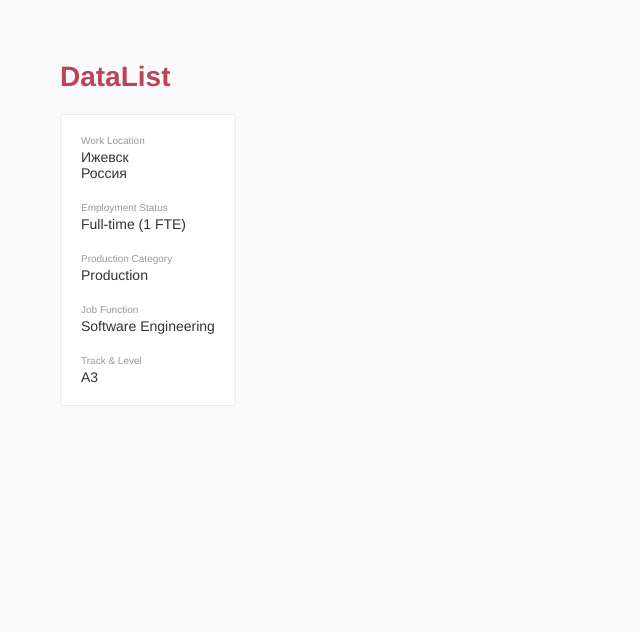
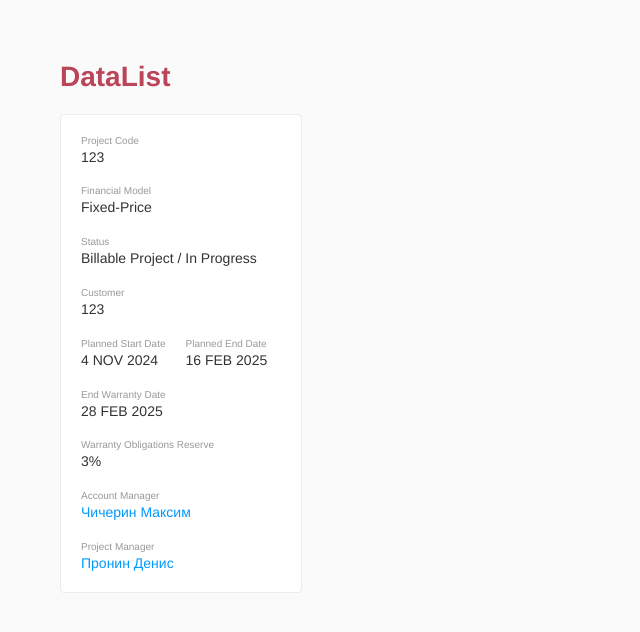
Before and after one commit to Lieblein/compound-components, a React app: page / in a window 1280 px wide. Shown: the top 632 px of the page, without its empty margins (0-640 px from the left). Built offline with nearby package versions, Linux system fonts and the light colour scheme.

Commit message:
add className

```diff
--- a/src/components/App/app.css
+++ b/src/components/App/app.css
@@ -16,6 +16,20 @@ dd {
     margin: 0;
 }
 
+a {
+    text-decoration: none;
+    cursor: pointer;
+    color: #09f;
+}
+
+a:hover,
+a:active,
+a:focus,
+a:focus:active {
+    outline: 0;
+    color: #333;
+}
+
 .app {
     margin: 60px;
 }
@@ -24,3 +38,7 @@ dd {
     color: #ba4458;
     margin-bottom: 20px;
 }
+
+.my-data-list-item {
+    width: fit-content;
+}
--- a/src/components/App/index.tsx
+++ b/src/components/App/index.tsx
@@ -14,28 +14,60 @@ export default function App() {
                 <DataList
                     items={ [
                         {
-                            title: 'Work Location',
-                            value: <>
-                                Ижевск
-                                <br />
-                                Россия
-                            </>,
+                            title: 'Project Code',
+                            value: '123',
                         },
                         {
-                            title: 'Employment Status',
-                            value: 'Full-time (1 FTE)',
+                            title: 'Financial Model',
+                            value: 'Fixed-Price',
                         },
                         {
-                            title: 'Production Category',
-                            value: 'Production',
+                            title: 'Status',
+                            value: 'Billable Project / In Progress',
                         },
                         {
-                            title: 'Job Function',
-                            value: 'Software Engineering',
+                            title: 'Customer',
+                            value: '123',
                         },
                         {
-                            title: 'Track & Level',
-                            value: 'A3',
+                            className: 'my-data-list-item',
+                            title: 'Planned Start Date',
+                            value: '4 NOV 2024',
+                        },
+                        {
+                            className: 'my-data-list-item',
+                            title: 'Planned End Date',
+                            value: '16 FEB 2025',
+                        },
+                        {
+                            className: 'my-data-list-item',
+                            title: 'End Warranty Date',
+                            value: '28 FEB 2025',
+                        },
+                        {
+                            className: 'my-data-list-item',
+                            title: 'Warranty Obligations Reserve',
+                            value: '3%',
+                        },
+                        {
+                            title: 'Account Manager',
+                            value: <a
+                                href="https://develonica.ru/employee/1"
+                                target="_blank"
+                                rel="noopener noreferrer"
+                            >
+                                Чичерин Максим
+                            </a>,
+                        },
+                        {
+                            title: 'Project Manager',
+                            value: <a
+                                href="https://develonica.ru/employee/2"
+                                target="_blank"
+                                rel="noopener noreferrer"
+                            >
+                                Пронин Денис
+                            </a>,
                         },
                     ] }
                 />
--- a/src/components/Box/box.css
+++ b/src/components/Box/box.css
@@ -1,5 +1,5 @@
 .box {
-    width: fit-content;
+    width: 200px;
     background-color: #fff;
     border: 1px solid #ececec;
     border-radius: 4px;
--- a/src/components/DataList/data-list.css
+++ b/src/components/DataList/data-list.css
@@ -1,7 +1,11 @@
 .data-list {
     display: flex;
-    flex-direction: column;
+    flex-wrap: wrap;
     gap: 20px;
+
+    &__item {
+        width: 100%;
+    }
 
     &__title {
         color: #999;
--- a/src/components/DataList/index.tsx
+++ b/src/components/DataList/index.tsx
@@ -4,6 +4,7 @@ import './data-list.css';
 
 interface IProps {
     items: Array<{
+        className?: string;
         title: React.ReactNode;
         value: React.ReactNode;
     }>;
@@ -15,8 +16,8 @@ export default function DataList(props: Readonly<IProps>) {
     return (
         <dl className='data-list'>
             {
-                items.map(({ title, value }) => (
-                    <div>
+                items.map(({ className, title, value }) => (
+                    <div className={ `${className ?? ''} data-list__item` }>
                         <dt className='data-list__title'>
                             { title }
                         </dt>
```
